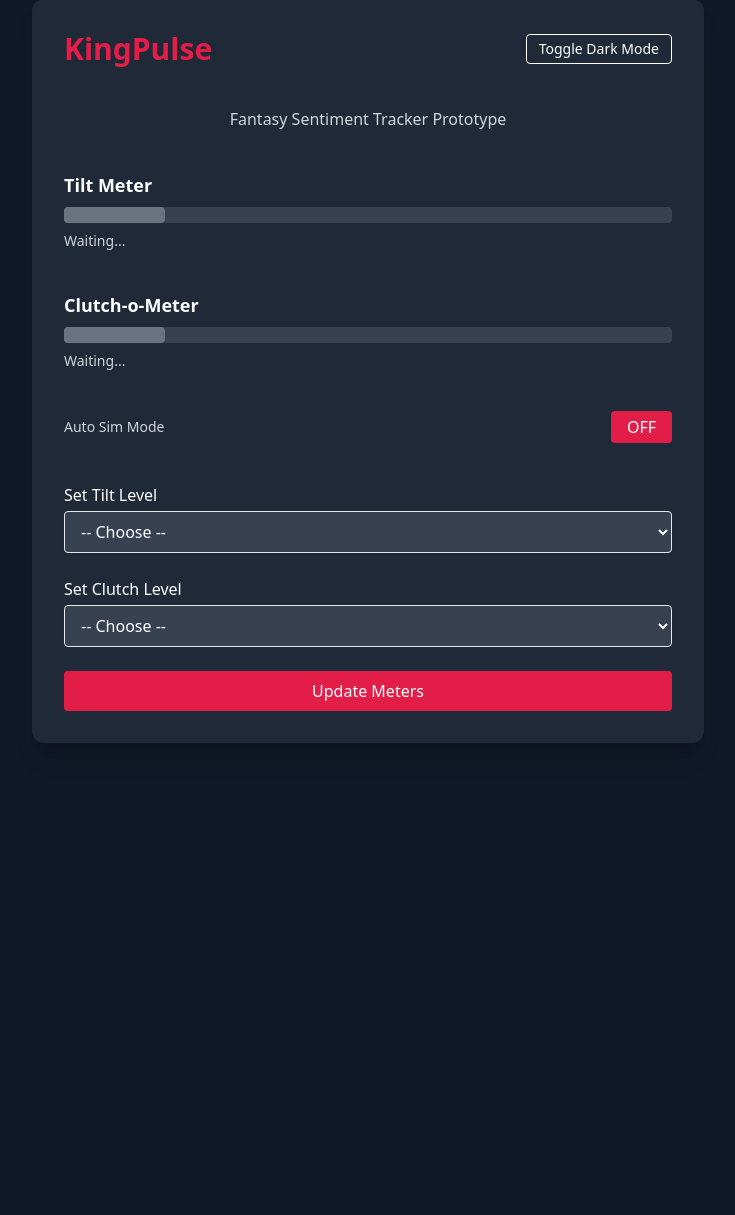
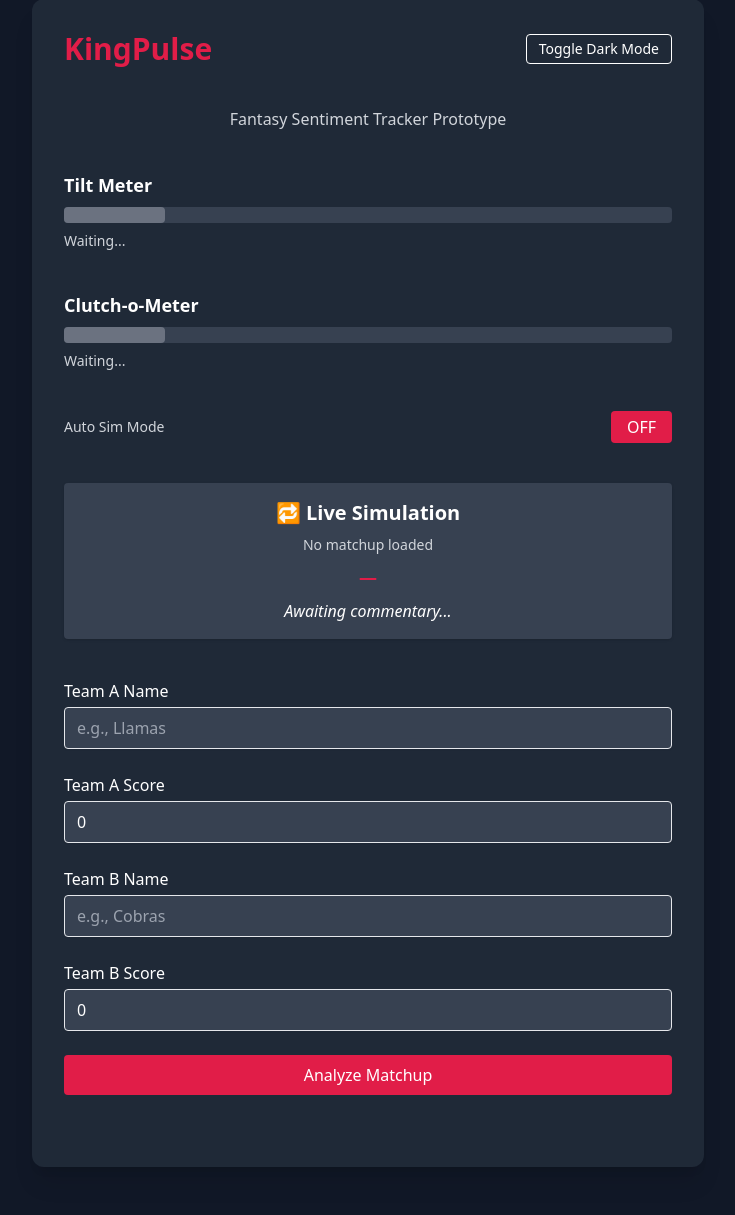
Before and after one commit to brybarrett/kingpulse, a Flask app: page / in a window 1280 px wide. Shown: the part 49-1264 px from the top of the page, without its empty margins (272-1007 px from the left). Before the commit the page ends 792 px from the top, so only its background shows below. Run offline with Flask 3, Linux system fonts and the light colour scheme; some libraries are stand-ins or nearby versions.

Commit message:
🚀 Initial KingPulse Launch – Fantasy Sentiment Engine Live

```diff
--- a/app.py
+++ b/app.py
@@ -1,27 +1,10 @@
 from flask import Flask, render_template, request, jsonify
 from pulse_engine import generate_commentary
+from win_simulator import calculate_win_probability, get_tilt_level
 import random
 import os
 
 app = Flask(__name__)
-
-# --- Utility Functions ---
-
-def calculate_win_probability(team_a_score, team_b_score):
-    total = team_a_score + team_b_score
-    if total == 0:
-        return 50, 50
-    a_pct = round((team_a_score / total) * 100, 2)
-    b_pct = round(100 - a_pct, 2)
-    return a_pct, b_pct
-
-def get_tilt_level(win_diff):
-    if win_diff < 5:
-        return "Low"
-    elif win_diff < 15:
-        return "Medium"
-    else:
-        return "High"
 
 # --- Routes ---
 
--- /dev/null
+++ b/assets/events.json
@@ -0,0 +1,82 @@
+[
+  {
+    "team_a": "Gronk Spikes",
+    "team_b": "Mahomes Alone",
+    "score_a": 112,
+    "score_b": 109,
+    "tilt_level": "Low",
+    "clutch_level": "Medium"
+  },
+  {
+    "team_a": "CMC Ya Later",
+    "team_b": "Kupp My Ride",
+    "score_a": 98,
+    "score_b": 122,
+    "tilt_level": "High",
+    "clutch_level": "Low"
+  },
+  {
+    "team_a": "Fields of Dreams",
+    "team_b": "Hurts So Good",
+    "score_a": 134,
+    "score_b": 128,
+    "tilt_level": "Medium",
+    "clutch_level": "High"
+  },
+  {
+    "team_a": "Kelce Grammar",
+    "team_b": "Bijan Mustard",
+    "score_a": 67,
+    "score_b": 101,
+    "tilt_level": "High",
+    "clutch_level": "Medium"
+  },
+  {
+    "team_a": "Inglourious Staffords",
+    "team_b": "Dalvin & The Chipmunks",
+    "score_a": 125,
+    "score_b": 125,
+    "tilt_level": "Low",
+    "clutch_level": "Low"
+  },
+  {
+    "team_a": "Hot Chubb Time Machine",
+    "team_b": "The Thielen Is Mutual",
+    "score_a": 87,
+    "score_b": 103,
+    "tilt_level": "Medium",
+    "clutch_level": "Medium"
+  },
+  {
+    "team_a": "WaddleVision",
+    "team_b": "Swift Kicks",
+    "score_a": 141,
+    "score_b": 137,
+    "tilt_level": "High",
+    "clutch_level": "High"
+  },
+  {
+    "team_a": "Burrowito Supreme",
+    "team_b": "Joshin’ Around",
+    "score_a": 110,
+    "score_b": 95,
+    "tilt_level": "Medium",
+    "clutch_level": "Low"
+  },
+  {
+    "team_a": "Golladay Inn Express",
+    "team_b": "Tua Legit Tua Quit",
+    "score_a": 59,
+    "score_b": 124,
+    "tilt_level": "High",
+    "clutch_level": "Low"
+  },
+  {
+    "team_a": "Rhamondre Redemption",
+    "team_b": "It’s Always Sony in Philly",
+    "score_a": 113,
+    "score_b": 118,
+    "tilt_level": "Low",
+    "clutch_level": "Medium"
+  }
+]
--- a/pulse_engine.py
+++ b/pulse_engine.py
@@ -24,7 +24,6 @@ fallback_comments = {
 }
 
 def generate_commentary(team_a, team_b, score_a, score_b, a_win, b_win, tilt_level):
-    # GPT-style prompt (only used if OpenAI is enabled)
     prompt = (
         f"Generate a 1-2 sentence live fantasy sports commentary based on this data:\n"
         f"Team A: {team_a}, Score: {score_a}, Win Probability: {a_win}%\n"
@@ -33,7 +32,7 @@ def generate_commentary(team_a, team_b, score_a, score_b, a_win, b_win, tilt_lev
         f"Make it clever, trash-talky, and emotional like a live sports announcer."
     )
 
-    # Uncomment this block if using GPT-4:
+    # GPT mode (Uncomment when ready to go live with OpenAI)
     """
     try:
         response = openai.ChatCompletion.create(
@@ -50,5 +49,5 @@ def generate_commentary(team_a, team_b, score_a, score_b, a_win, b_win, tilt_lev
         return f"(GPT Fallback): {random.choice(fallback_comments.get(tilt_level, []))}"
     """
 
-    # Fallback (static demo mode)
+    # Static fallback mode (Simulated commentary)
     return random.choice(fallback_comments.get(tilt_level, []))
--- /dev/null
+++ b/static/js/state_manager.js
@@ -0,0 +1,65 @@
+// state_manager.js
+
+document.addEventListener("DOMContentLoaded", () => {
+  const form = document.getElementById("matchup-form");
+  const resultBox = document.getElementById("results");
+  const commentaryBox = document.getElementById("commentary");
+  const banner = document.getElementById("dangerBanner");
+
+  form.addEventListener("submit", async (e) => {
+    e.preventDefault();
+
+    const teamA = document.getElementById("team-a").value;
+    const teamB = document.getElementById("team-b").value;
+    const scoreA = parseInt(document.getElementById("score-a").value);
+    const scoreB = parseInt(document.getElementById("score-b").value);
+
+    const payload = {
+      team_a: teamA,
+      team_b: teamB,
+      score_a: scoreA,
+      score_b: scoreB,
+    };
+
+    try {
+      const response = await fetch("/analyze", {
+        method: "POST",
+        headers: {
+          "Content-Type": "application/json",
+        },
+        body: JSON.stringify(payload),
+      });
+
+      const data = await response.json();
+
+      // Update commentary
+      commentaryBox.textContent = data.commentary;
+
+      // Update results
+      resultBox.innerHTML = `
+        <p><strong>${teamA}:</strong> ${data.team_a_win_pct}%</p>
+        <p><strong>${teamB}:</strong> ${data.team_b_win_pct}%</p>
+        <p><strong>Tilt Level:</strong> ${data.tilt_level}</p>
+        <p><strong>Clutch Rating:</strong> ${data.clutch_level}</p>
+      `;
+
+      // Update meters
+      updateTiltMeter(data.tilt_level);
+      updateClutchMeter(data.clutch_level);
+
+      // Trigger danger banner for high tilt
+      if (data.tilt_level === "High") {
+        banner.classList.remove("hidden");
+        banner.classList.add("flex");
+      } else {
+        banner.classList.add("hidden");
+        banner.classList.remove("flex");
+      }
+
+    } catch (error) {
+      console.error("Analysis error:", error);
+      resultBox.innerHTML = `<p style="color: red;">Something went wrong. Try again.</p>`;
+      commentaryBox.textContent = "";
+    }
+  });
+});
--- a/templates/index.html
+++ b/templates/index.html
@@ -73,47 +73,57 @@
       </button>
     </div>
 
-    <!-- Input Controls -->
-    <form method="POST" class="space-y-6">
-      <div>
-        <label for="tiltLevel" class="block mb-1 font-medium">Set Tilt Level</label>
-        <select name="tiltLevel" id="tiltLevel" class="w-full px-3 py-2 border rounded shadow-sm dark:bg-gray-700 dark:text-white">
-          <option value="">-- Choose --</option>
-          <option value="Low">Low</option>
-          <option value="Medium">Medium</option>
-          <option value="High">High</option>
-        </select>
+    <!-- Live Simulation Display -->
+    <div id="simDisplay" class="p-4 mt-6 bg-gray-100 dark:bg-gray-700 rounded shadow text-center space-y-2">
+      <h2 class="text-xl font-bold">🔁 Live Simulation</h2>
+      <p id="simTeams" class="text-sm text-gray-700 dark:text-gray-300">No matchup loaded</p>
+      <p id="simScores" class="text-lg font-semibold text-primary">—</p>
+      <p id="simCommentary" class="text-base italic text-gray-800 dark:text-white">Awaiting commentary...</p>
     </div>
 
+    <!-- Input Controls -->
+    <form id="matchup-form" class="space-y-6">
       <div>
-        <label for="clutchLevel" class="block mb-1 font-medium">Set Clutch Level</label>
-        <select name="clutchLevel" id="clutchLevel" class="w-full px-3 py-2 border rounded shadow-sm dark:bg-gray-700 dark:text-white">
-          <option value="">-- Choose --</option>
-          <option value="Low">Low</option>
-          <option value="Medium">Medium</option>
-          <option value="High">High</option>
-        </select>
+        <label for="team-a" class="block mb-1 font-medium">Team A Name</label>
+        <input type="text" id="team-a" class="w-full px-3 py-2 border rounded shadow-sm dark:bg-gray-700 dark:text-white" placeholder="e.g., Llamas">
+      </div>
+      <div>
+        <label for="score-a" class="block mb-1 font-medium">Team A Score</label>
+        <input type="number" id="score-a" class="w-full px-3 py-2 border rounded shadow-sm dark:bg-gray-700 dark:text-white" value="0">
+      </div>
+      <div>
+        <label for="team-b" class="block mb-1 font-medium">Team B Name</label>
+        <input type="text" id="team-b" class="w-full px-3 py-2 border rounded shadow-sm dark:bg-gray-700 dark:text-white" placeholder="e.g., Cobras">
+      </div>
+      <div>
+        <label for="score-b" class="block mb-1 font-medium">Team B Score</label>
+        <input type="number" id="score-b" class="w-full px-3 py-2 border rounded shadow-sm dark:bg-gray-700 dark:text-white" value="0">
       </div>
 
       <button type="submit" class="w-full py-2 px-4 bg-primary text-white rounded hover:bg-red-700 transition">
-        Update Meters
+        Analyze Matchup
       </button>
     </form>
+
+    <!-- Live Output -->
+    <div class="mt-8 space-y-4">
+      <div id="results" class="text-sm text-gray-800 dark:text-gray-200"></div>
+      <div id="commentary" class="text-lg italic font-semibold text-primary dark:text-white"></div>
+    </div>
   </div>
 
   <!-- Scripts -->
   <script src="{{ url_for('static', filename='js/tilt_meter.js') }}"></script>
   <script src="{{ url_for('static', filename='js/clutch_meter.js') }}"></script>
   <script src="{{ url_for('static', filename='js/danger_alerts.js') }}"></script>
+  <script src="{{ url_for('static', filename='js/state_manager.js') }}"></script>
 
   <script>
-    // Dark mode toggle
     const toggleBtn = document.getElementById('themeToggle');
     toggleBtn.addEventListener('click', () => {
       document.documentElement.classList.toggle('dark');
     });
 
-    // Auto Sim Toggle
     let simActive = false;
     const simButton = document.getElementById('autoSimToggle');
     simButton.addEventListener('click', () => {
@@ -121,32 +131,48 @@
       simButton.textContent = simActive ? 'ON' : 'OFF';
     });
 
-    // Simulation Loop
-    const tiltLevels = ['Low', 'Medium', 'High'];
-    const clutchLevels = ['Low', 'Medium', 'High'];
-
-    function randomLevel(arr) {
-      return arr[Math.floor(Math.random() * arr.length)];
+    // Inject dynamic simulation from events.json
+    async function fetchEvents() {
+      const res = await fetch("static/assets/events.json");
+      const json = await res.json();
+      return json;
     }
 
+    fetchEvents().then(events => {
+      let currentIndex = 0;
       setInterval(() => {
-      if (simActive) {
-        const tilt = randomLevel(tiltLevels);
-        const clutch = randomLevel(clutchLevels);
+        if (!simActive) return;
 
-        updateTiltMeter(tilt);
-        updateClutchMeter(clutch);
+        const match = events[currentIndex % events.length];
+        currentIndex++;
+
+        const { team_a, team_b, score_a, score_b } = match;
+
+        document.getElementById("simTeams").textContent = `${team_a} vs ${team_b}`;
+        document.getElementById("simScores").textContent = `${score_a} - ${score_b}`;
+
+        fetch("/analyze", {
+          method: "POST",
+          headers: { "Content-Type": "application/json" },
+          body: JSON.stringify(match)
+        })
+        .then(res => res.json())
+        .then(data => {
+          document.getElementById("simCommentary").textContent = data.commentary;
+          updateTiltMeter(data.tilt_level);
+          updateClutchMeter(data.tilt_level);
 
           const banner = document.getElementById('dangerBanner');
-        if (tilt === 'High') {
+          if (data.tilt_level === 'High') {
             banner.classList.remove('hidden');
             banner.classList.add('flex');
           } else {
             banner.classList.add('hidden');
             banner.classList.remove('flex');
           }
-      }
-    }, 4000);
+        });
+      }, 4500);
+    });
   </script>
 </body>
 </html>
```
Also changed, not shown: win_simulator.py (added, +26 -0 lines). Lines whose indentation alone changed are shown as unchanged.
